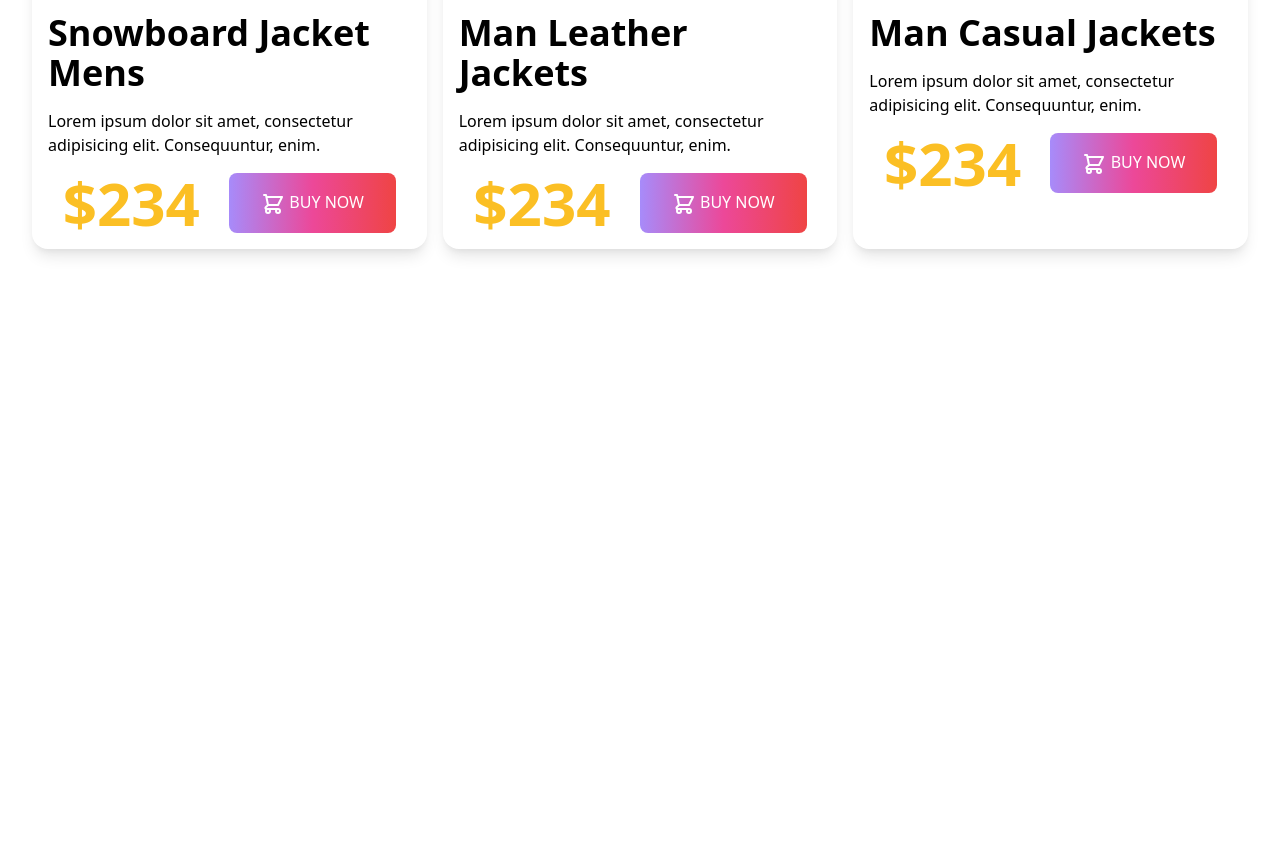
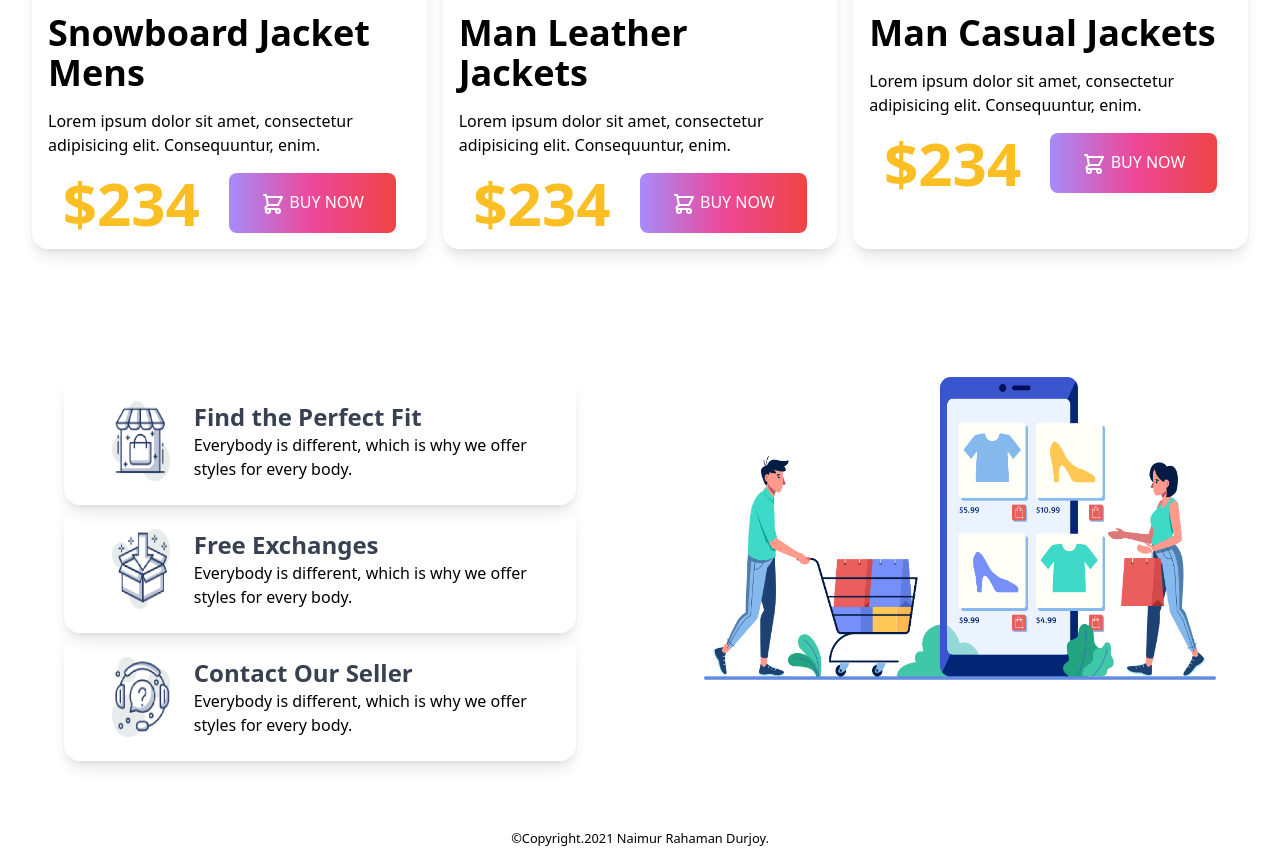
Before and after one commit to NaimurRahamanDurjoy/penguin-fashion-tailwind, a plain HTML site: page index.html in a window 1280 px wide. Shown: the part 1814-2663 px from the top of the page. Before the commit the page ends 2111 px from the top, so only its background shows below. Drawn offline with nearby package versions, Linux system fonts and the light colour scheme.

Commit message:
Overall completed

```diff
--- a/index.html
+++ b/index.html
@@ -181,10 +181,43 @@
         </section>
 
         <!-- Feature Section  -->
+        <section class="grid lg:grid-cols-2 gap-x-32 m-16 mt-32">
+            <div class="flex items-center shadow-lg rounded-2xl p-6">
+                <div class="mx-6">
+                    <img class="w-20 h-20" src="icons/image 12.png" alt="">
+                </div>
+                <div>
+                    <h4 class="text-2xl font-bold text-gray-700">Find the Perfect Fit</h4>
+                    <p>Everybody is different, which is why we offer styles for every body.</p>
+                </div>
+            </div>
+            <div class="row-span-3">
+                <img src="images/shopping.png" alt="">
+            </div>
+            <div class="flex items-center shadow-lg rounded-2xl p-6">
+                <div class="mx-6">
+                    <img class="w-20 h-20" src="icons/image 13.png" alt="">
+                </div>
+                <div>
+                    <h4 class="text-2xl font-bold text-gray-700">Free Exchanges</h4>
+                    <p>Everybody is different, which is why we offer styles for every body.</p>
+                </div>
+            </div>
+            <div class="flex items-center shadow-lg rounded-2xl p-6">
+                <div class="mx-6">
+                    <img class="w-20 h-20" src="icons/image 14.png" alt="">
+                </div>
+                <div>
+                    <h4 class="text-2xl font-bold text-gray-700">Contact Our Seller</h4>
+                    <p>Everybody is different, which is why we offer styles for every body.</p>
+                </div>
+            </div>
+        </section>
 
     </main>
     <!-- FOOTER SECTION  -->
     <footer>
+        <p class="text-center"><small>&copy;Copyright.2021 Naimur Rahaman Durjoy.</small></p>
 
     </footer>
 
```
